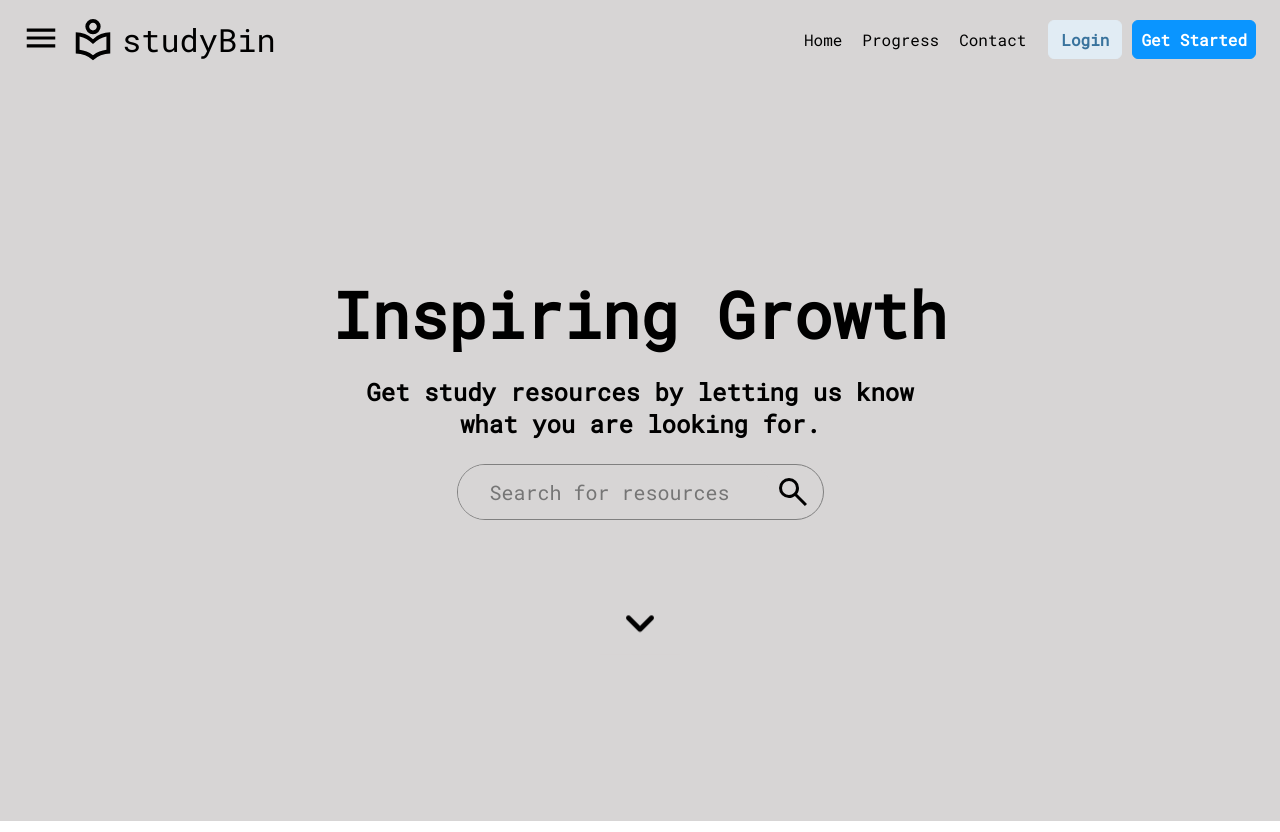
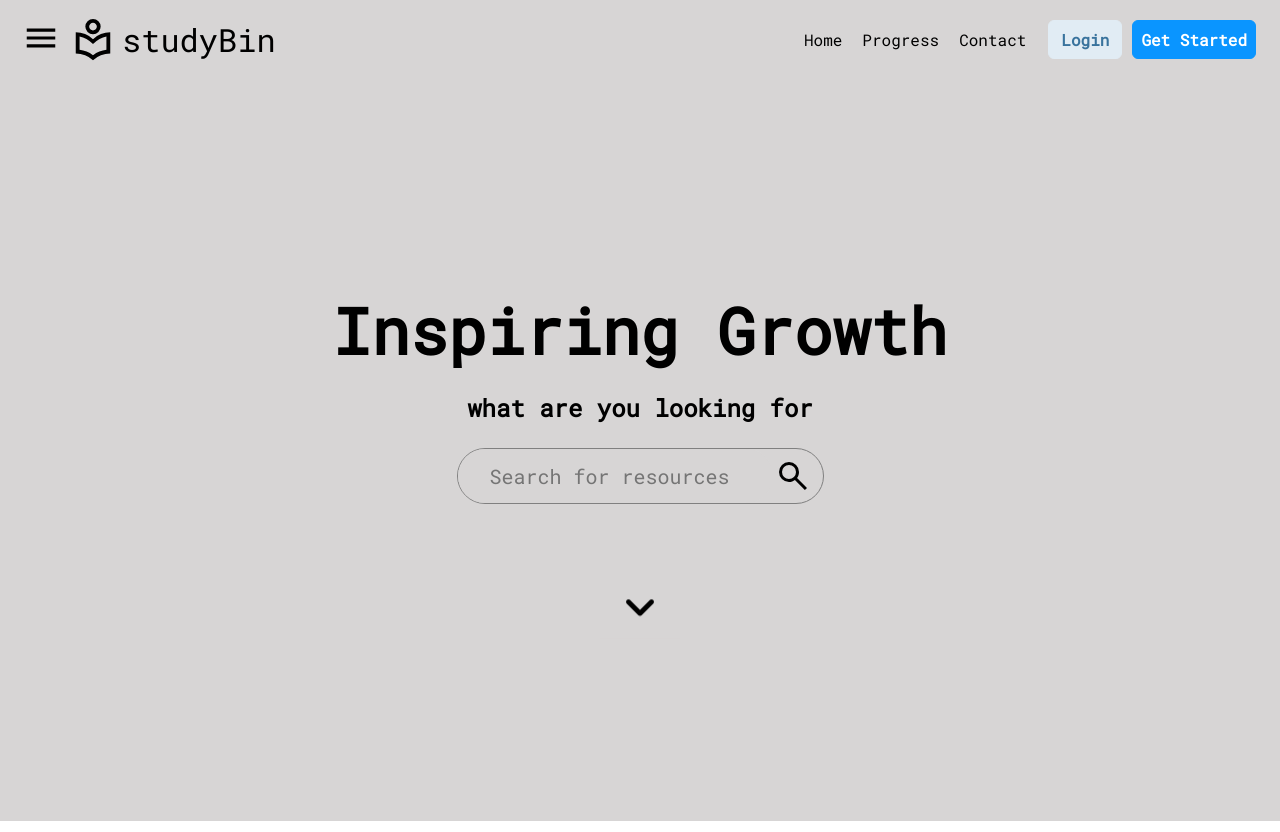
Before and after one commit to Anvinalias/studyBin, a PHP site: page / in a window 1280 px wide. Shown: the top 832 px of the page. Run offline with PHP 8.4, Linux system fonts and the light colour scheme.

Commit message:
update text and style

```diff
--- a/index.html
+++ b/index.html
@@ -19,7 +19,7 @@
                         </button>
                     </div>
                     <div class="site-logo-name">
-                        <img src="/icons/logo.svg" alt="logo">
+                        <img src="icons/logo.svg" alt="logo">
                         <div class="site-name">studyBin</div>
                     </div>
                 </div>
@@ -49,7 +49,7 @@
                         Inspiring Growth
                     </h1>
                     <h3 class="section-1-quote">
-                        Get study resources by letting us know <br> what you are looking for.
+                        what are you looking for
                     </h3>
                 </div>
         </div>
--- a/style.css
+++ b/style.css
@@ -19,6 +19,7 @@
     background-color: var(--background-color);
     width:100vw;
     position: fixed;
+    z-index: 1;
     top: 0;
 }
 
```
